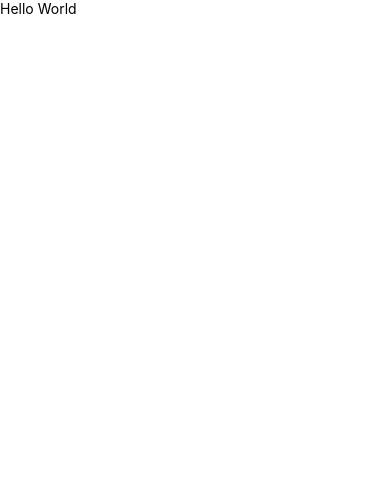
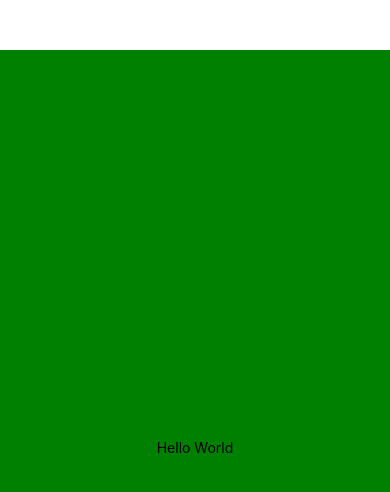
Before and after one commit to kkwondev/react-native, a React Native app: screen / in a window 390 px wide. Shown: the top 492 px of the page. Built offline with nearby package versions, Linux system fonts and the light colour scheme.

Commit message:
[Style] react-native StyleSheet.create

```diff
--- a/App.js
+++ b/App.js
@@ -7,15 +7,26 @@
  */
 
 import React from 'react';
-import {View, Text} from 'react-native';
+import {View, Text, StyleSheet} from 'react-native';
 
 function App() {
   return (
-    // 화면을 렌더링 하기위해서는 View 태그가 필요하다.
-    <View>
+    // 화면을 렌더링 하기위해서는 View 태그가 필요하다. View는 화면을 채우는 컨테이너
+    <View style={styles.mainView}>
       <Text>Hello World</Text>
     </View>
   );
 }
 
+// react-native StyleSheet create메서드 생성후 Style 지정하기.
+const styles = StyleSheet.create({
+  mainView: {
+    flex: 1,
+    backgroundColor: 'green',
+    marginTop: 50,
+    alignItems: 'center',
+    justifyContent: 'center',
+  },
+});
+
 export default App;
```
